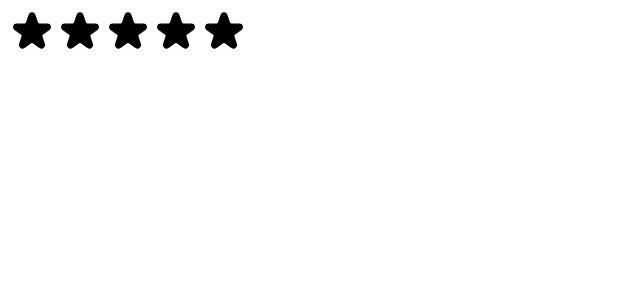
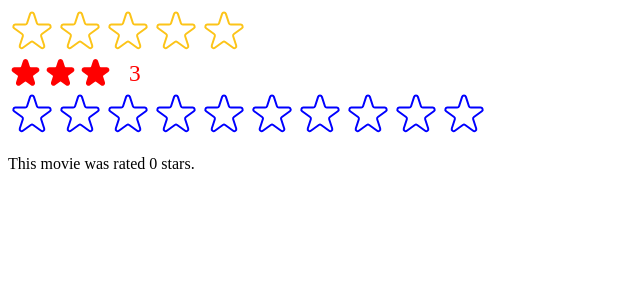
Before and after one commit to Hashimmalik46/ReactJs, a React (Vite) app in the folder usePopcorn/: page / in a window 1280 px wide. Shown: the top 300 px of the page, without its empty margins (0-640 px from the left). Built offline with nearby package versions, Linux system fonts and the light colour scheme.

Commit message:
created a reusable star rating component

```diff
--- a/usePopcorn/package.json
+++ b/usePopcorn/package.json
@@ -10,6 +10,7 @@
     "preview": "vite preview"
   },
   "dependencies": {
+    "prop-types": "^15.8.1",
     "react": "^19.2.0",
     "react-dom": "^19.2.0"
   },
--- a/usePopcorn/src/components/StarRating.jsx
+++ b/usePopcorn/src/components/StarRating.jsx
@@ -1,4 +1,5 @@
 import { useState } from "react";
+import PropTypes from "prop-types";
 
 const containerStyle = {
   display: "flex",
@@ -10,44 +11,102 @@
   display: "flex",
 };
 
+StarRating.propTypes = {
+  maxRating: PropTypes.number,
+  defaultRating: PropTypes.number,
+  color: PropTypes.string,
+  size: PropTypes.number,
+  messages: PropTypes.array,
+  className: PropTypes.string,
+  onSetRating: PropTypes.func
+};
+
+export default function StarRating({
+  maxRating = 5,
+  color = "#fcc419",
+  size = 48,
+  className = "",
+  messages = [],
+  defaultRating = 0,
+  onSetRating,
+}) {
+  const [rating, setRating] = useState(defaultRating);
+  const [tempRating, setTempRating] = useState(0);
+  function handleRating(rating) {
+    setRating(rating);
+    onSetRating(rating);
+  }
+
   const textStyle = {
     lineHeight: "1",
     margin: "0",
+    color,
+    fontSize: `${size / 1.5}px`,
   };
-export default function StarRating({ maxRating = 5 }) {
-  const [rating, setRating] = useState(0);
-  function handleRating(rating) {
-    setRating(rating);
-  }
   return (
-    <div style={containerStyle}>
+    <div style={containerStyle} className={className}>
       <div style={starContainerStyle}>
         {Array.from({ length: maxRating }, (_, i) => (
-          <Star key={i} onRate={() => handleRating(i + 1)} />
+          <Star
+            key={i}
+            onRate={() => handleRating(i + 1)}
+            onHoverIn={() => setTempRating(i + 1)}
+            onHoverOut={() => setTempRating(0)}
+            color={color}
+            size={size}
+            full={tempRating ? tempRating >= i + 1 : rating >= i + 1}
+          />
         ))}
       </div>
-      <p style={textStyle}>{rating || ""}</p>
+      <p style={textStyle}>
+        {messages.length === maxRating
+          ? messages[tempRating ? tempRating - 1 : rating - 1]
+          : tempRating || rating || ""}
+      </p>
     </div>
   );
 }
 
+function Star({ onRate, full, onHoverIn, onHoverOut, color, size }) {
   const starStyle = {
-  height: "48px",
-  width: "48px",
+    height: `${size}px`,
+    width: `${size}px`,
     display: "block",
     cursor: "pointer",
   };
-function Star({ onRate }) {
+
   return (
-    <span role="button" style={starStyle} onClick={onRate}>
+    <span
+      role="button"
+      style={starStyle}
+      onClick={onRate}
+      onMouseEnter={onHoverIn}
+      onMouseLeave={onHoverOut}
+    >
+      {full ? (
         <svg
           xmlns="http://www.w3.org/2000/svg"
           viewBox="0 0 20 20"
-        fill="#000"
-        stroke="#000"
+          fill={color}
+          stroke={color}
         >
           <path d="M9.049 2.927c.3-.921 1.603-.921 1.902 0l1.07 3.292a1 1 0 00.95.69h3.462c.969 0 1.371 1.24.588 1.81l-2.8 2.034a1 1 0 00-.364 1.118l1.07 3.292c.3.921-.755 1.688-1.54 1.118l-2.8-2.034a1 1 0 00-1.175 0l-2.8 2.034c-.784.57-1.838-.197-1.539-1.118l1.07-3.292a1 1 0 00-.364-1.118L2.98 8.72c-.783-.57-.38-1.81.588-1.81h3.461a1 1 0 00.951-.69l1.07-3.292z" />
         </svg>
+      ) : (
+        <svg
+          xmlns="http://www.w3.org/2000/svg"
+          fill="none"
+          viewBox="0 0 24 24"
+          stroke={color}
+        >
+          <path
+            strokeLinecap="round"
+            strokeLinejoin="round"
+            strokeWidth="{2}"
+            d="M11.049 2.927c.3-.921 1.603-.921 1.902 0l1.519 4.674a1 1 0 00.95.69h4.915c.969 0 1.371 1.24.588 1.81l-3.976 2.888a1 1 0 00-.363 1.118l1.518 4.674c.3.922-.755 1.688-1.538 1.118l-3.976-2.888a1 1 0 00-1.176 0l-3.976 2.888c-.783.57-1.838-.197-1.538-1.118l1.518-4.674a1 1 0 00-.363-1.118l-3.976-2.888c-.784-.57-.38-1.81.588-1.81h4.914a1 1 0 00.951-.69l1.519-4.674z"
+          />
+        </svg>
+      )}
     </span>
   );
 }
--- /dev/null
+++ b/usePopcorn/src/components/Test.jsx
@@ -0,0 +1,12 @@
+import { useState } from "react";
+import StarRating from "./StarRating";
+
+export default function Test() {
+  const [movieRating, setMovieRating] = useState(0);
+  return (
+    <div>
+      <StarRating color="blue" maxRating={10} onSetRating={setMovieRating} />
+      <p>This movie was rated {movieRating} stars.</p>
+    </div>
+  );
+}
--- a/usePopcorn/src/main.jsx
+++ b/usePopcorn/src/main.jsx
@@ -3,10 +3,22 @@
 // import './index.css';
 import App from "./App.jsx";
 import StarRating from "./components/StarRating.jsx";
+import Test from "./components/Test.jsx";
 
 createRoot(document.getElementById("root")).render(
   <StrictMode>
     {/* <App /> */}
-    <StarRating maxRating={5} />
+    <StarRating
+      maxRating={5}
+      messages={["Terrible", "Bad", "Okay", "Good", "Amazing"]}
+    />
+    <StarRating
+      maxRating="3"
+      size={35}
+      color="red"
+      className="test"
+      defaultRating={3}
+    />
+    <Test/>
   </StrictMode>,
 );
```
Also changed, not shown: 1 other file (tests, documents, lock files or other folders). Lines whose indentation alone changed are shown as unchanged.
